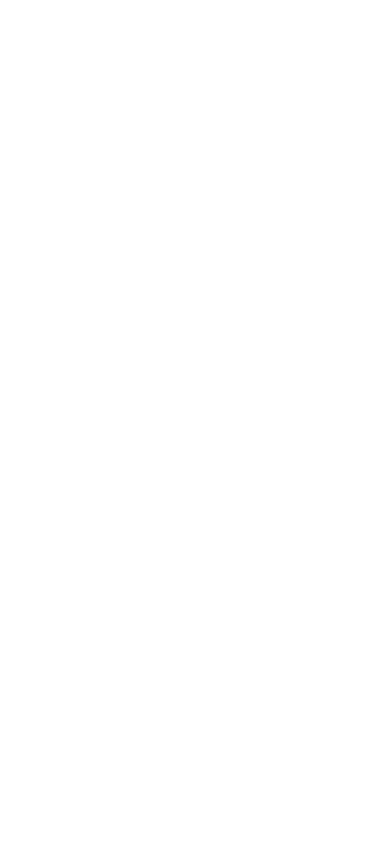
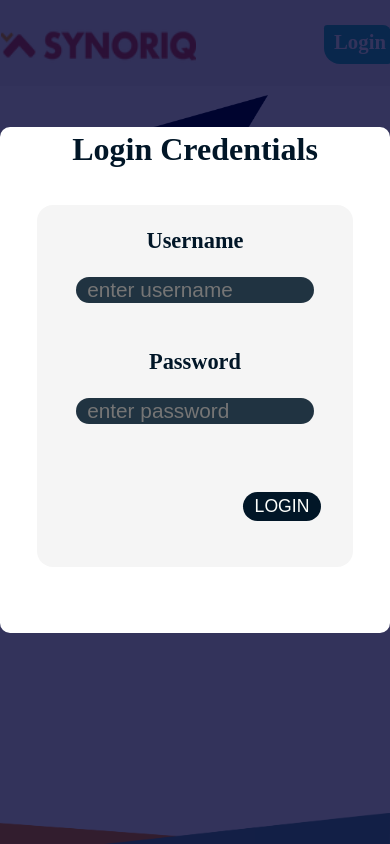
Before and after one commit to HimanshuZaveri/SynoHire, a React (Create React App) app: page /login in a window 390 px wide. Built offline with nearby package versions, Linux system fonts and the light colour scheme.

Commit message:
user @ Landing Page @ commit01

```diff
--- a/package.json
+++ b/package.json
@@ -8,6 +8,7 @@
     "@testing-library/user-event": "^12.8.3",
     "react": "^17.0.2",
     "react-dom": "^17.0.2",
+    "react-icons": "^4.2.0",
     "react-router-dom": "^5.2.0",
     "react-scripts": "4.0.3",
     "sty": "^0.6.1",
--- a/src/App.js
+++ b/src/App.js
@@ -5,14 +5,18 @@
 import Help from "./Components/Help/Help";
 import SystemChecking from "./Components/InstructionsAndSysChecking/SystemChecking";
 import IndexTest from "./Components/TestInstructions/IndexTest";
+import Feedback from "./Components/Pages/Feedback";
 
 function App() {
   return (
     <div>
-      <div style={{height: "10vh"}}>
+      <div style={{ height: "10vh" }}>
         <Switch>
-        <Route path="/" exact>
-            <Navbar />
+          <Route path="/" exact>
+            <Navbar logo="synoriq" tabsHidden={true} />
+          </Route>
+          <Route path="/login" exact>
+            <Navbar logo="synoriq" tabsHidden={true} />
           </Route>
           <Route path="/dashboard" exact>
             <Navbar />
@@ -21,16 +25,19 @@
             <Navbar />
           </Route>
           <Route path="/sysCheck" exact>
-            <Navbar />
+            <Navbar tabsHidden={true} />
           </Route>
           <Route path="/testInstruction" exact>
-            <Navbar />
+            <Navbar tabsHidden={true} />
           </Route>
         </Switch>
       </div>
       <Switch>
         <Route path="/" exact>
           <Landing />
+        </Route>
+        <Route path="/login" exact>
+          <Landing login={true} />
         </Route>
         <Route path="/dashboard" exact>
           <Dashboardhome />
@@ -42,8 +49,11 @@
           <SystemChecking />
         </Route>
         <Route path="/testInstruction" exact>
-            <IndexTest />
-          </Route>
+          <IndexTest />
+        </Route>
+        <Route path="/feedback" exact>
+          <Feedback />
+        </Route>
       </Switch>
     </div>
   )
--- a/src/Components/Common/NavBar/Navbar.js
+++ b/src/Components/Common/NavBar/Navbar.js
@@ -1,22 +1,26 @@
 import { useState } from "react";
-import { NavLink } from "react-router-dom";
+import { Link, NavLink } from "react-router-dom";
 
 import classes from "./Navbar.module.css";
 import synoHireLogo from "../../../Assets/Image/SynoHire.png";
 import menuIcon from "../../../Assets/Image/menuIcon.png";
+import synoriqLogo from "../../../Assets/Image/synoriq.webp";
 
 const Navbar = (props) => {
   const style = props.tabsHidden ? classes.inVisible : classes.link;
   const [showMenu, setShowMenu] = useState(false);
 
-  var logo = props.logo ? props.logo : synoHireLogo;
+  var logo = props.logo === "synoriq" ? synoriqLogo : synoHireLogo;
 
   return (
     <nav className={classes.navContainer}>
       <img className={classes.navLogo} src={logo} alt="logo" />
-      <div>
 
-        <div className={classes.menu}>
+      {props.logo && <Link to="/login" className={classes.loginButton}>Login</Link>}  {/*For login on navbar*/}
+
+      {/* For Navbar on rest pages */}
+      <div className={props.logo==="synoriq"?classes.inVisible:{}}>
+        <div className={classes.menu}>    {/* For making Navbar responsive */}
           <select title={<img src={menuIcon} alt="menu" onClick={() => setShowMenu(prev => !prev)} />} />
         </div>
 
@@ -27,7 +31,7 @@
           <NavLink to="/help" activeClassName={classes.activeLink} className={style}>
             Help
           </NavLink>
-          <div className={classes.userInfo}>
+          <div className={props.logo==='synoriq'?classes.inVisible:classes.userInfo}>
             user@name12345
           </div>
         </div>
--- a/src/Components/Common/NavBar/Navbar.module.css
+++ b/src/Components/Common/NavBar/Navbar.module.css
@@ -9,6 +9,26 @@
   justify-content: space-between;
   background-color: #FDFFFC;
   position: fixed;
+}
+
+.loginButton{
+  text-decoration: none;
+  background-color: #2EC4B6;
+  color: white;
+  padding: 5px 5px 10px 10px;
+  border-radius: .2rem .5rem .2rem 1rem;
+  font-size: 1.3rem;
+  font-weight: 900;
+}
+
+.loginButton:hover{
+  text-decoration: none;
+  background-color: #011627;
+  color: white;
+  padding: 6px 7px 12px 14px;
+  border-radius: .3rem .6rem .3rem 1rem;
+  font-size: 1.5rem;
+  font-weight: 900;
 }
 
 .navLogo{
@@ -67,6 +87,12 @@
   .navContainer{
     width: 100%;
     background-color: whitesmoke;
+    padding-left: 1px;
+    padding-right: 1px;
+  }
+  .navLogo{
+    max-width: 50%;
+    height: auto;
   }
   .linksContainer{
     display: none;
@@ -80,5 +106,17 @@
     max-height: 4vh;
     padding-right: 30px;
   }
+  .loginButton{
+    justify-self: flex-end;
+  }
+  .loginButton:hover{
+    text-decoration: none;
+    background-color: #011627;
+    color: white;
+    padding: 6px 7px 12px 14px;
+    border-radius: .3rem .6rem .3rem 1rem;
+    font-size: 1.5rem;
+    font-weight: 900;
+  }
 
 }
--- a/src/Components/Dashboard/Dashboardhome/Dashboardhome.js
+++ b/src/Components/Dashboard/Dashboardhome/Dashboardhome.js
@@ -1,9 +1,6 @@
 import React from "react";
-import Navbar from "../../Common/NavBar/Navbar";
-// import Card from "../../Components/Common/Card/Card";
 import DashboardContent from "../DashboardContent/DashboardContent";
 import Footer from "../../Common/Footer/Footer";
-// import styled from "./Dashboardhome.module.css";
 
 const Exams = [
   {name:"Test for Exam name XYX1",attempt:1},
@@ -11,11 +8,9 @@
   {name:"Test for Exam name XYX3",attempt:0}
 ]
 
-
 function Dashboardhome() {
   return (
     <div>
-
       <DashboardContent listExam={Exams}/>
       <Footer />
     </div>
--- a/src/Components/Help/Help.js
+++ b/src/Components/Help/Help.js
@@ -1,4 +1,3 @@
-import Navbar from "../Common/NavBar/Navbar";
 import Footer from '../Common/Footer/Footer';
 import FrequentQuestions from "../Help/Frequent Questions/FrequentQuestions";
 import Contact from "../Help/Contact Section/Contact";
--- a/src/Components/Landing/Landing.js
+++ b/src/Components/Landing/Landing.js
@@ -1,10 +1,20 @@
 import React from 'react';
+import classes from "./Landing.module.css";
+import synoHireLogo from "../../Assets/Image/synohirelogo.png";
+import Footer from "../Common/Footer/Footer";
+import Login from '../Login/Login';
 
-const Landing =  () => {
+const Landing =  (props) => {
     return(
+        <div className={classes.container}>
+        <img src={synoHireLogo} className={classes.logo} alt="product_logo"/>
         <h1>
-            This is Landing Page
+            SynoHire
         </h1>
+        <h2>The Ultimate Hiring Test Platform</h2><h2>by <span>Synoriq</span></h2>
+        {props.login && <Login />}
+        <Footer />
+        </div>
     )
 };
 
--- /dev/null
+++ b/src/Components/Landing/Landing.module.css
@@ -0,0 +1,22 @@
+.container{
+    /* background-color: whitesmoke; */
+    display: flex;
+    flex-direction: column;
+    align-content: center;
+    align-items: center;
+    margin-top: 1px;
+    color: #011627;
+}
+
+.logo{
+    padding-top: 10px;
+    height: 200px;
+    max-height: 200px;
+}
+
+h2{
+    margin-bottom: 1px;
+}
+h2 > span{
+    color: #E71D36;
+}
--- /dev/null
+++ b/src/Components/Login/Form/LoginForm.js
@@ -0,0 +1,33 @@
+import React from 'react';
+import classes from './LoginForm.module.css';
+import Button from "../../Common/Button/Button";
+
+const LoginForm =  () => {
+    return(
+        <form className={classes.formContainer}>
+            <label htmlFor="userName" className={classes.formLabel}>
+                Username
+                <input
+                    type="text"
+                    id="userName"
+                    name="userName"
+                    placeholder="enter username"
+                    className={classes.inputField} />
+            </label>
+            <label htmlFor="password" className={classes.formLabel}>
+                Password
+                <input
+                    type="password"
+                    id="password"
+                    name="password"
+                    placeholder="enter password"
+                    className={classes.inputField} />
+            </label>
+            <lable className={classes.submitButton}>
+                <Button styles="enable" title="LOGIN"/>
+                </lable>
+        </form>
+    )
+};
+
+export default LoginForm;
--- /dev/null
+++ b/src/Components/Login/Form/LoginForm.module.css
@@ -0,0 +1,131 @@
+.formContainer{
+    height: 80%;
+    width: 90%;
+    margin-top: 7%;
+    margin-left: 5%;
+    display: flex;
+    flex-direction: column;
+    justify-content: space-evenly;
+    align-items: center;
+    font-size: 1.7rem;
+    font-weight: 600;
+    background-color: rgba(245, 245, 245);
+    border-radius: 1rem;
+}
+
+.formLabel{
+    height: 50%;
+    display: flex;
+    flex-direction: column;
+    justify-content: space-evenly;
+}
+
+.inputField{
+    max-width: 100%;
+    border: none;
+    font-size: 1.5rem;
+    border-radius: 1rem;
+    background-color: #011627de;
+    color: white;
+    padding-left: 1ch;
+}
+
+.formLabel:hover{
+    font-size: 1.8rem;
+    border-radius: 3px;
+    box-shadow: 3px 3px #011627;
+    border-radius: .7rem;
+}
+
+.inputField:hover, .inputField:focus{
+    background-color: #011627;
+    border: none;
+    outline: none;
+    border-radius: 1rem;
+    font-size: 1.55rem;
+}
+
+.submitButton{
+    height: 50%;
+    margin-right: 10%;
+    display: flex;
+    flex-direction: column;
+    justify-content: center;
+    align-self: flex-end;
+}
+
+.submitButton :hover{
+    color: #2EC4B6;
+    font-size: 1.5rem;
+}
+
+@media (max-width: 710px){
+    .formLabel{
+        align-self: flex-start;
+    }
+    .inputField{
+        max-width: 90%;
+    }
+    .formLabel:hover{
+        width: 100%;
+        font-size: 1.6rem;
+        border-radius: 3px;
+        box-shadow: 3px 3px #011627;
+        border-radius: .7rem;
+    }
+    .inputField:hover, .inputField:focus{
+        background-color: #011627;
+        border: none;
+        outline: none;
+        border-radius: 1rem;
+        font-size: 1.5rem;
+    }
+}
+
+@media (max-width: 650px){
+    .formLabel{
+        align-self: center;
+    }
+    .inputField{
+        max-width: 90%;
+    }
+    .formLabel:hover{
+        width: auto;
+        font-size: 1.6rem;
+        border-radius: 3px;
+        box-shadow: 3px 3px #011627;
+        border-radius: .7rem;
+    }
+    .inputField:hover, .inputField:focus{
+        background-color: #011627;
+        border: none;
+        outline: none;
+        border-radius: 1rem;
+        font-size: 1.5rem;
+    }
+}
+@media (max-width: 400px){
+    .formLabel{
+        align-items: center;
+        font-size: 1.4rem;
+    }
+    .inputField{
+        align-self: center;
+        max-width: 80%;
+        font-size: 1.3rem;
+    }
+    .formLabel:hover{
+        width: 100%;
+        font-size: 1.5rem;
+        border-radius: 3px;
+        box-shadow: 3px 3px #011627;
+        border-radius: .7rem;
+    }
+    .inputField:hover, .inputField:focus{
+        background-color: #011627;
+        border: none;
+        outline: none;
+        border-radius: 1rem;
+
+    }
+}
--- /dev/null
+++ b/src/Components/Login/Login.js
@@ -0,0 +1,29 @@
+import React from 'react';
+import { Link } from 'react-router-dom';
+import classes from "./Login.module.css";
+import synohireLogo from "../../Assets/Image/synohirelogo.png";
+import LoginForm from './Form/LoginForm';
+
+const Login = () => {
+
+    return (
+        <div className={classes.container}>
+            <Link className={classes.backdrop} to="/" />
+            <div className={classes.loginContainer}>
+                <div className={classes.header}>Login Credentials</div>
+
+                <div className={classes.loginContainer2}>
+                    <div className={classes.loginLogoContainer}>
+                        <img src={synohireLogo} className={classes.loginLogo} />
+                    </div>
+                    <div className={classes.credential}>
+                        <LoginForm />
+                    </div>
+                </div>
+
+            </div>
+        </div>
+    )
+};
+
+export default Login;
--- /dev/null
+++ b/src/Components/Login/Login.module.css
@@ -0,0 +1,89 @@
+.backdrop{
+    height: 100vh;
+    width: 100vw;
+    position: fixed;
+    top: 0;
+    left: 0;
+    background-color: rgb(0 0 50 / 80%);
+    cursor: default;
+}
+
+.loginContainer{
+    height: 60vh;
+    width: 60vw;
+    top: 15vh;
+    left: 20vw;
+    position: absolute;
+    background-color: rgb(255, 255, 255);
+    z-index: 100;
+    display: flex;
+    flex-direction: column;
+    border-radius: 10px;
+    align-items: center;
+}
+
+.header{
+    font-size: 2rem;
+    color: #011627;
+    padding-top: 4px;
+    height: 10%;
+    font-weight: 900;
+}
+
+.loginContainer2{
+    height: 90%;
+    width: 100%;
+    display: flex;
+    flex-direction: row;
+    align-items: center;
+}
+
+.loginLogoContainer{
+    height: 90%;
+    width:50%;
+    display: flex;
+    align-items: center;
+    justify-content: center;
+    border-right: 7px solid rgb(201, 195, 195);
+    border-bottom: 5px solid rgb(201, 195, 195);
+    border-radius: 10px;
+
+}
+
+.loginLogo{
+    max-height: 90%;
+}
+
+.credential{
+    height: 100%;
+    width: 50%;
+}
+
+@media (max-width: 1200px) {
+        .loginContainer{
+            width: 80vw;
+            left: 10vw;
+        }
+}
+@media (max-width: 900px) {
+    .loginContainer{
+        width: 90vw;
+        left: 5vw;
+    }
+}
+@media (max-width: 750px) {
+    .loginContainer{
+        width: 100vw;
+        left: 0;
+    }
+}
+
+@media (max-width: 650px) {
+    .loginLogoContainer{
+        display: none;
+    }
+    .credential{
+        width: 90%;
+        margin: auto;
+    }
+}
```
Also changed, not shown: src/Assets/Image/synoriq.webp (added), 1 other file (tests, documents, lock files or other folders).
